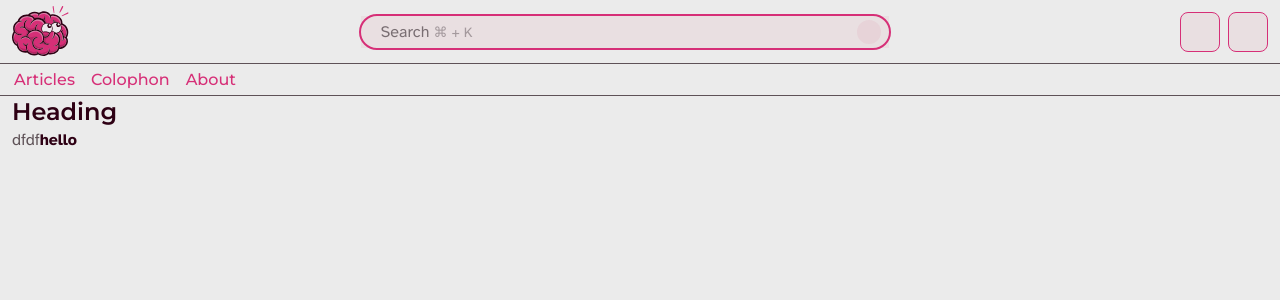
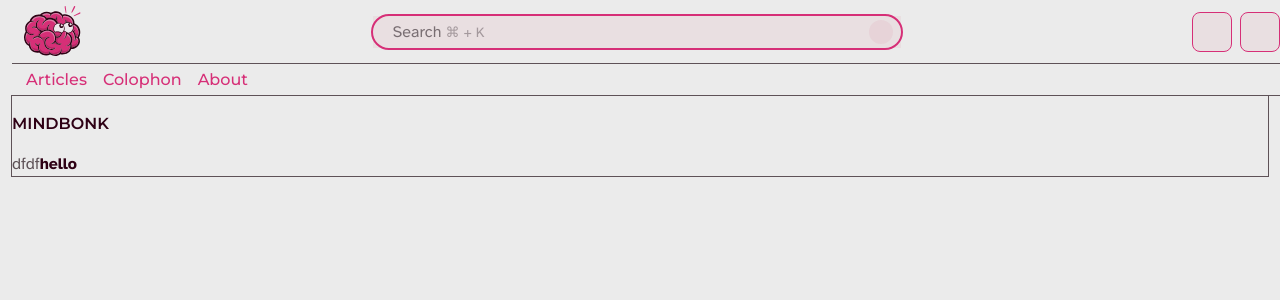
Before and after one commit to glitchnobody/mindbonk, a Next.js app: page / in a window 1280 px wide. Shown: the top 300 px of the page. Built offline with nearby package versions, Linux system fonts and the light colour scheme; some icons are missing.

Commit message:
woopus dupud

```diff
--- a/src/app/articles/layout.tsx
+++ b/src/app/articles/layout.tsx
@@ -2,7 +2,7 @@ import React from 'react';
 
 export default function layout({ children }: { children: React.ReactNode }) {
   return (
-    <article className="prose prose-headings:text-black prose-headings:font-semibold prose-headings:mt-8 prose-h1:text-5xl prose-h2:text-4xl prose-h3:text-3xl prose-h4:text-2xl prose-h5:text-xl prose-h6:text-lg dark:prose-headings:text-white mt-24">
+    <article className="prose prose-headings:text-black prose-headings:font-semibold prose-headings:mt-8 prose-h1:text-5xl prose-h2:text-4xl prose-h3:text-3xl prose-h4:text-2xl prose-h5:text-xl prose-h6:text-lg dark:prose-headings:text-white">
       {children}
     </article>
   );
--- a/src/app/layout.tsx
+++ b/src/app/layout.tsx
@@ -40,7 +40,7 @@ export default function RootLayout({
   return (
     <html lang="en" suppressHydrationWarning>
       <body
-        className={`${montserratSans.variable} ${atkinsonHyperlegible.variable} ${geistMono.variable} m-auto px-3 font-sans antialiased`}
+        className={`${montserratSans.variable} ${atkinsonHyperlegible.variable} ${geistMono.variable} max-w-420 relative mx-auto px-3 font-sans antialiased`}
       >
         <ThemeProvider
           attribute="class"
@@ -49,7 +49,7 @@ export default function RootLayout({
           disableTransitionOnChange={false}
         >
           <NavBar />
-          {children}
+          <main className="mt-24"> {children}</main>
         </ThemeProvider>
       </body>
     </html>
--- a/src/app/navbar.tsx
+++ b/src/app/navbar.tsx
@@ -20,7 +20,7 @@ export default function NavBar() {
   }
 
   return (
-    <nav className="fixed left-0 top-0 z-50 w-full">
+    <nav className="max-w-420 fixed top-0 z-50 w-full">
       <div className="border-body flex h-16 w-full items-center justify-between gap-4 border-b px-3 py-1.5">
         <Link href="/" className="aspect-[100/88.45] h-full">
           <Logo />
--- /dev/null
+++ b/src/app/not-found.tsx
@@ -0,0 +1,5 @@
+import React from 'react';
+
+export default function NotFound() {
+  return <div>not-found</div>;
+}
--- a/src/app/page.tsx
+++ b/src/app/page.tsx
@@ -2,12 +2,12 @@ import Image from 'next/image';
 
 export default function Home() {
   return (
-    <main className="mx-auto mt-24 w-full max-w-7xl">
-      <h1 className="text-2xl">Heading</h1>
+    <section className="mx-auto w-full max-w-7xl overflow-hidden outline-1">
+      <h1 className="py-4  ">MINDBONK</h1>
       <div>
         dfdf
         <b>hello</b>
       </div>
-    </main>
+    </section>
   );
 }
```
Also changed, not shown: src/app/socials.tsx (added).
